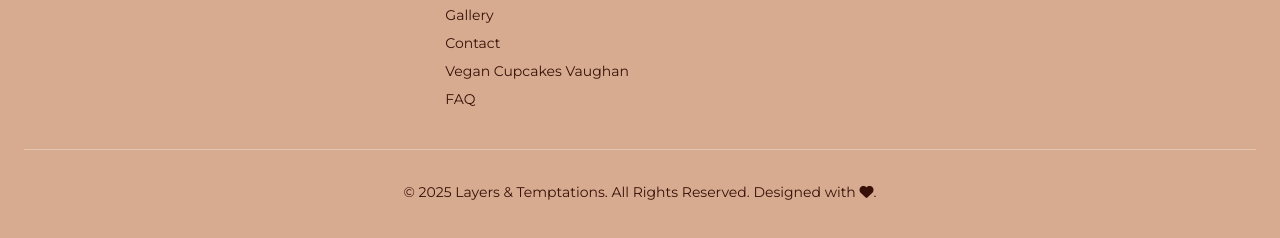
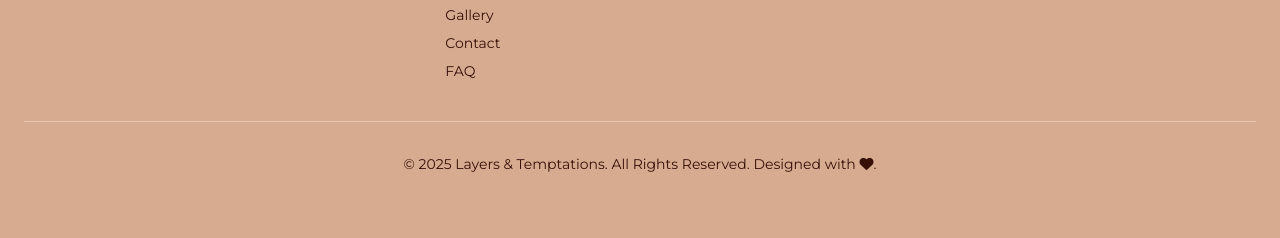
Before and after one commit to layers-and-temptations/main-site, a website: page index.html in a window 1280 px wide. Shown: the part 7078-7316 px from the top of the page. Drawn offline with nearby package versions, Linux system fonts and the light colour scheme.

Commit message:
remove footer link

```diff
--- a/index.html
+++ b/index.html
@@ -591,9 +591,6 @@
                 <a href="#contact" class="hover:text-primary transition-colors">Contact</a>
               </li>
               <li>
-                <a href="#menu" class="hover:text-primary transition-colors">Vegan Cupcakes Vaughan</a>
-              </li>
-              <li>
                 <a href="#faq" class="hover:text-primary transition-colors">FAQ</a>
               </li>
             </ul>
```
